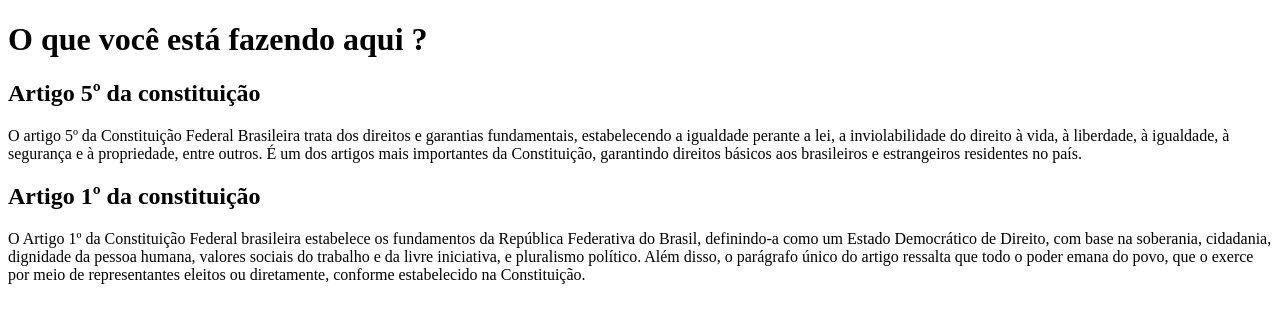
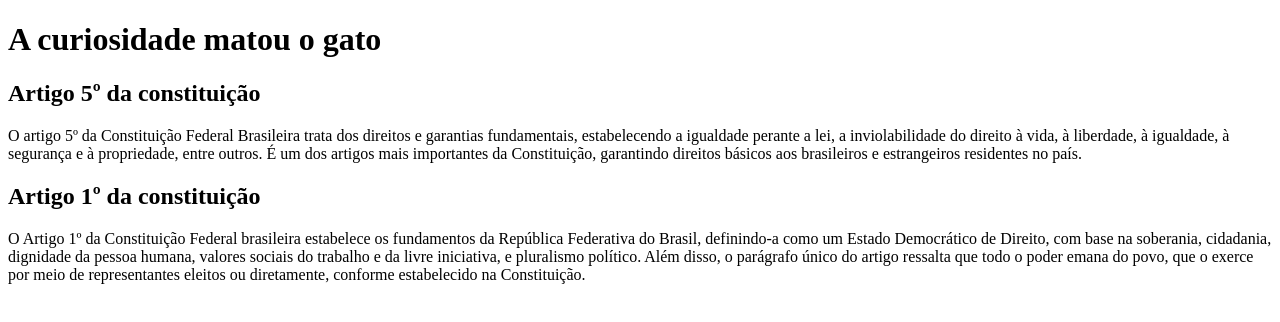
Before and after one commit to eduardotashiro/projeto-site, a plain HTML site: page index.html in a window 1280 px wide. Drawn offline with Linux system fonts and the light colour scheme.

Commit message:
alterando conteúdo

```diff
--- a/index.html
+++ b/index.html
@@ -8,7 +8,7 @@
 <body>
     <main>
         <header>
-            <h1>O que você está fazendo aqui ?</h1>
+            <h1>A curiosidade matou o gato</h1>
         </header>
         <article>
             <h2>Artigo 5º da constituição</h2>
```
